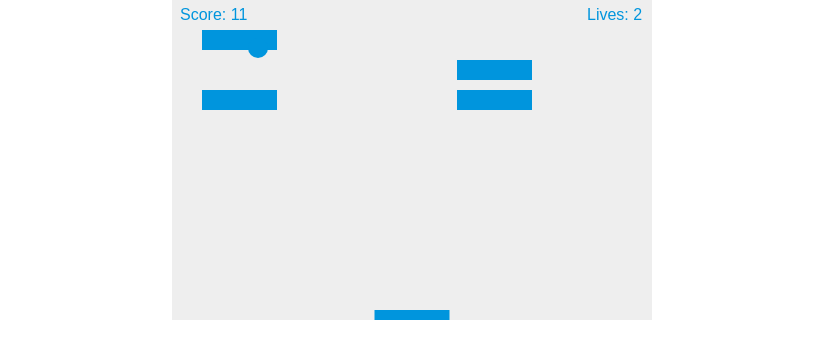
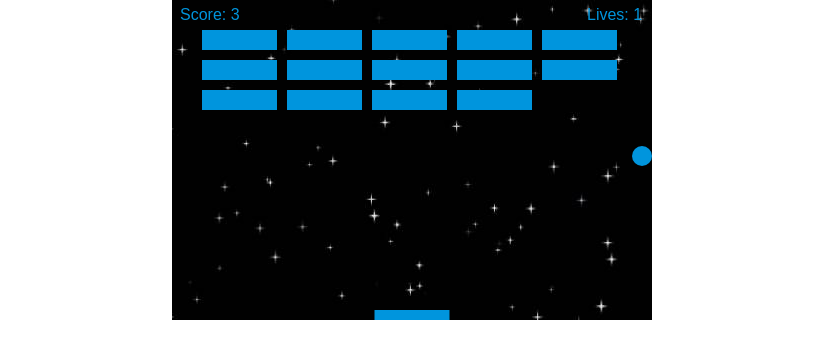
Before and after one commit to CarsonTimothyBlack/Breakout-Game, a plain HTML site: page index.html in a window 1280 px wide. Shown: the top 344 px of the page, without its empty margins (228-1051 px from the left). Drawn offline with Linux system fonts and the light colour scheme.

Commit message:
more complex
Added space background and degrees of breakdown before block disappears.

```diff
--- a/index.html
+++ b/index.html
@@ -4,14 +4,21 @@
     <meta charset="utf-8" />
     <title>Breakout Project</title>
     <style>
-    	* { padding: 0; margin: 0; }
-    	canvas { background: #eee; display: block; margin: 0 auto; }
+    	* {
+        padding: 0;
+        margin: 0;
+        text-align: center;}
+      h1 {
+        margin-top: 30px;
+      }
+    	canvas { background-image: url("space.jpg"); display: block; margin: 0 auto; }
+
     </style>
 </head>
 <body>
 
 <canvas id="myCanvas" width="480" height="320"></canvas>
-
+<h1>Control paddle with mouse or right and left arrow keys.</h1>
 <script>
 	var canvas = document.getElementById("myCanvas");
   var ctx = canvas.getContext("2d");
@@ -47,7 +54,7 @@
   for(var c = 0; c < brickColumnCount; c++) {
     bricks[c] = [];
     for(var r = 0; r < brickRowCount; r++) {
-      bricks[c][r] = {x: 0, y: 0, status: 1};
+      bricks[c][r] = {x: 0, y: 0, status: 3};
     }
   }
 
@@ -55,7 +62,7 @@
   function drawBricks() {
     for(var c = 0; c < brickColumnCount; c++) {
       for(var r = 0; r < brickRowCount; r++) {
-        if(bricks[c][r].status == 1) {
+        if(bricks[c][r].status == 3) {
           var brickX = (c*(brickWidth + brickPadding)) + brickOffsetLeft;
           var brickY = (r*(brickHeight + brickPadding)) + brickOffsetTop;
           bricks[c][r].x = brickX;
@@ -63,6 +70,26 @@
           ctx.beginPath();
           ctx.rect(brickX, brickY, brickWidth, brickHeight);
           ctx.fillStyle = "#0095DD";
+          ctx.fill();
+          ctx.closePath();
+        } else if(bricks[c][r].status == 2) {
+          var brickX = (c*(brickWidth + brickPadding)) + brickOffsetLeft;
+          var brickY = (r*(brickHeight + brickPadding)) + brickOffsetTop;
+          bricks[c][r].x = brickX;
+          bricks[c][r].y = brickY;
+          ctx.beginPath();
+          ctx.rect(brickX, brickY, brickWidth, brickHeight);
+          ctx.fillStyle = "yellow";
+          ctx.fill();
+          ctx.closePath();
+        } else if(bricks[c][r].status == 1) {
+          var brickX = (c*(brickWidth + brickPadding)) + brickOffsetLeft;
+          var brickY = (r*(brickHeight + brickPadding)) + brickOffsetTop;
+          bricks[c][r].x = brickX;
+          bricks[c][r].y = brickY;
+          ctx.beginPath();
+          ctx.rect(brickX, brickY, brickWidth, brickHeight);
+          ctx.fillStyle = "red";
           ctx.fill();
           ctx.closePath();
         }
@@ -91,12 +118,12 @@
     for(var c = 0; c < brickColumnCount; c++) {
       for(var r = 0; r < brickRowCount; r++) {
         var b = bricks[c][r];
-        if(b.status == 1) {
+        if(b.status > 0) {
           if(x > b.x && x < b.x + brickWidth && y > b.y && y < b.y + brickHeight) {
             dy = -dy;
-            b.status = 0;
+            b.status -= 1;
             score++;
-            if(score == brickRowCount*brickColumnCount) {
+            if(score == 3*brickRowCount*brickColumnCount) {
               alert("YOU WIN, CONGRATULATIONS!");
               document.location.reload();
               clearInterval(interval);
```
Also changed, not shown: space.jpg (added).
